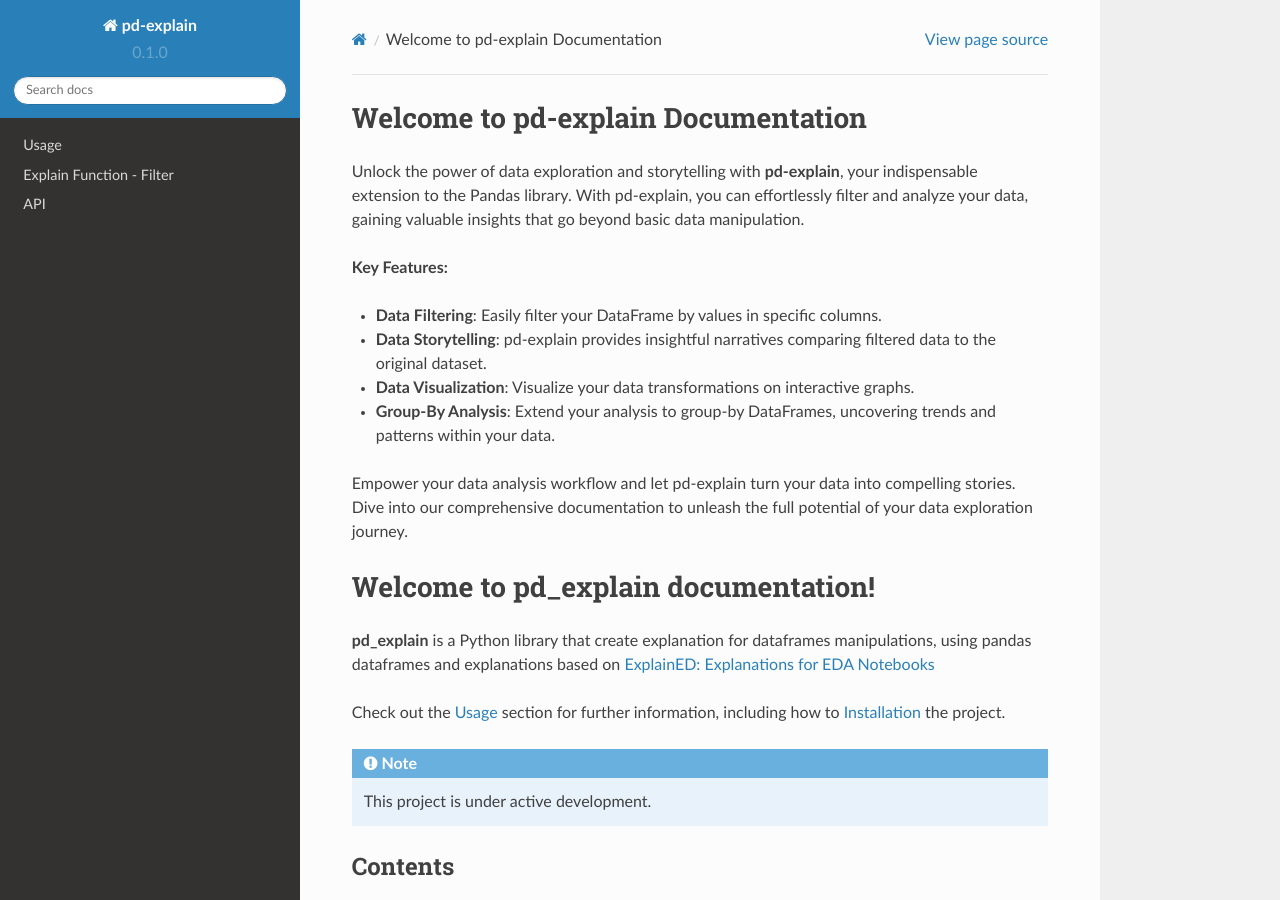
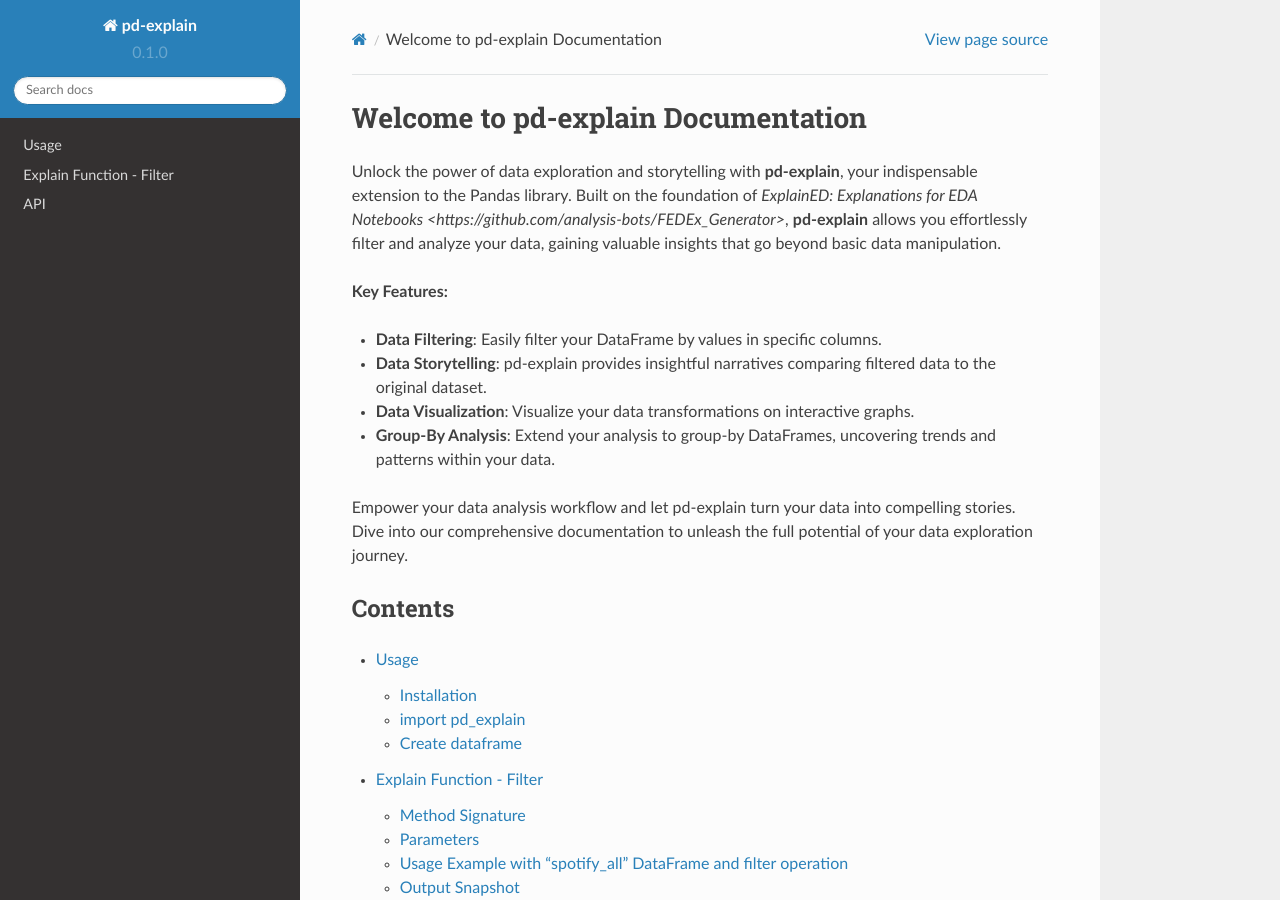
Before and after one commit to edenIsakov/pd-explain-docs, a Sphinx documentation site: the page built from docs/source/index.rst, in a window 1280 px wide and 900 px high. Built offline with Sphinx 7.4.7 and the Read the Docs theme 2.0.0, drawn with Linux system fonts in a browser that asks for light colours; pages that are not in the unit, such as notebooks, are missing from menus.

Commit message:
Update index.rst

```diff
--- a/docs/source/index.rst
+++ b/docs/source/index.rst
@@ -1,7 +1,7 @@
 Welcome to pd-explain Documentation
 ==================================
 
-Unlock the power of data exploration and storytelling with **pd-explain**, your indispensable extension to the Pandas library. With pd-explain, you can effortlessly filter and analyze your data, gaining valuable insights that go beyond basic data manipulation.
+Unlock the power of data exploration and storytelling with **pd-explain**, your indispensable extension to the Pandas library. Built on the foundation of `ExplainED: Explanations for EDA Notebooks <https://github.com/analysis-bots/FEDEx_Generator>`, **pd-explain** allows you effortlessly filter and analyze your data, gaining valuable insights that go beyond basic data manipulation.
 
 **Key Features:**
 
@@ -13,20 +13,6 @@
 Empower your data analysis workflow and let pd-explain turn your data into compelling stories. Dive into our comprehensive documentation to unleash the full potential of your data exploration journey.
 
 
-Welcome to pd_explain documentation!
-===================================
-
-**pd_explain**  is a Python library that create explanation for dataframes manipulations,
-using pandas dataframes and explanations based on
-`ExplainED: Explanations for EDA Notebooks <https://github.com/analysis-bots/FEDEx_Generator>`_
-
-Check out the :doc:`usage` section for further information, including
-how to :ref:`installation` the project.
-
-.. note::
-
-   This project is under active development.
-
 Contents
 --------
 
```
